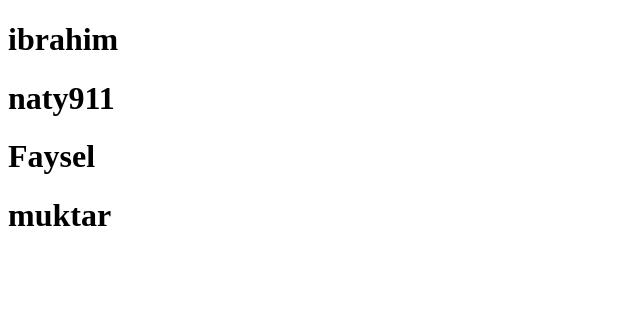
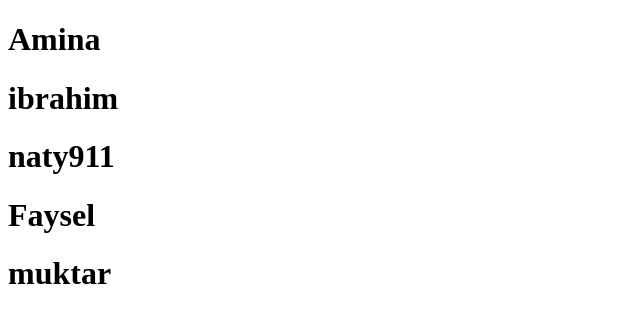
Before and after one commit to ei-bro/for-april, a plain HTML site: page index.html in a window 1280 px wide. Shown: the whole page, without its empty margins (0-640 px from the left). Drawn offline with Linux system fonts and the light colour scheme.

Commit message:
name added

```diff
--- a/index.html
+++ b/index.html
@@ -10,7 +10,7 @@
 <body>
     <!-- please write your name below using h1 tag -->
 
-
+ <h1>Amina</h1>
     <h1>ibrahim</h1>
     <h1>naty911</h1>
     <h1>Faysel</h1>
```
